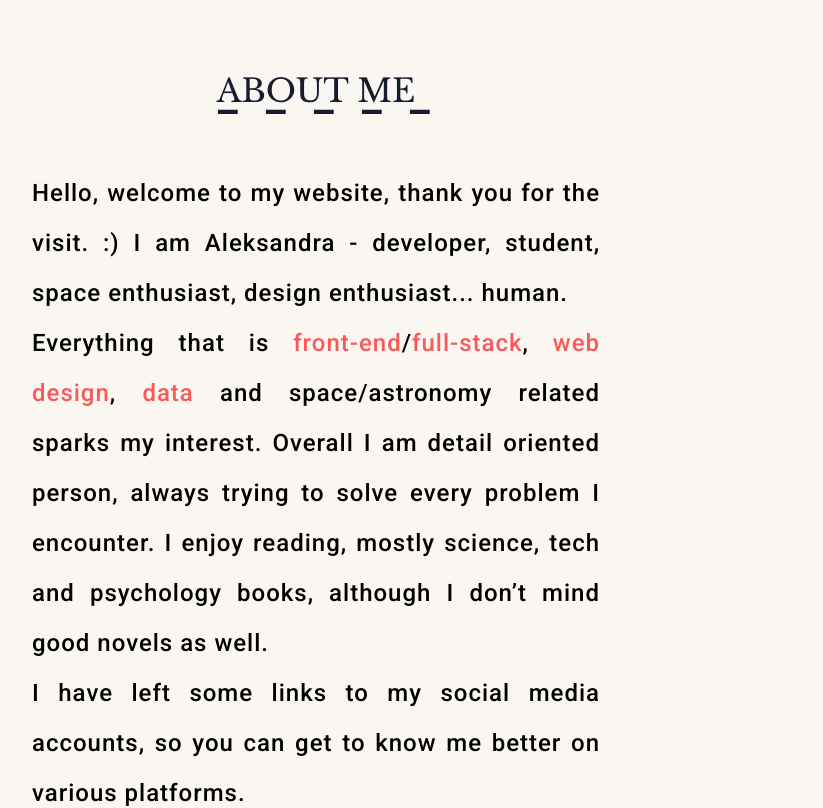
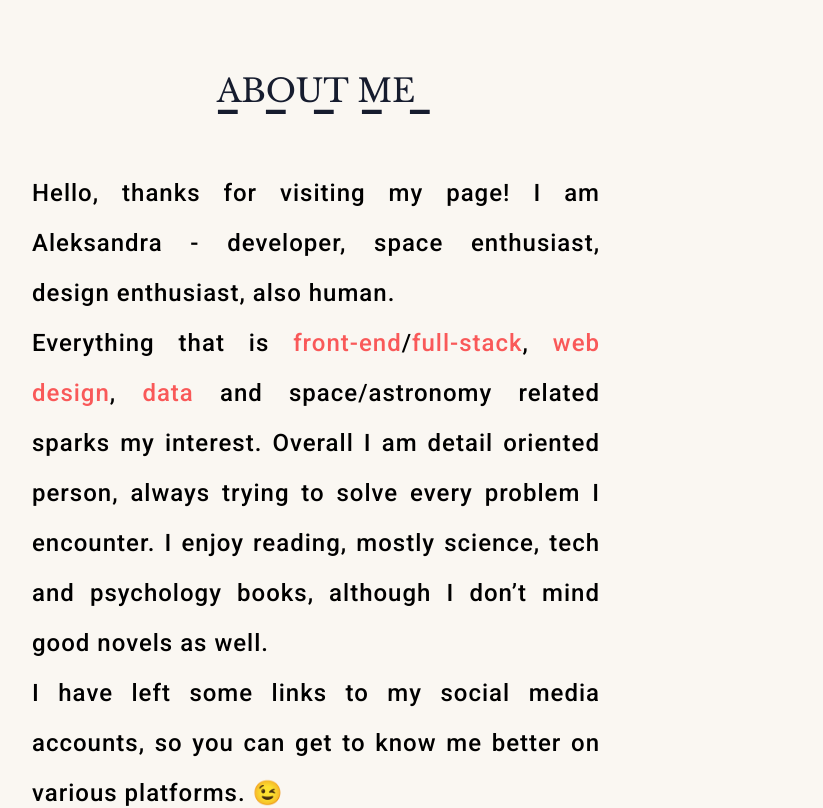
Before and after one commit to alexattt/personal-website-2, a plain HTML site: page index.html in a window 1280 px wide. Shown: the part 2020-2828 px from the top of the page, 196-1019 px from the left. Drawn offline with nearby package versions, Linux system fonts and the light colour scheme.

Commit message:
Update index.html

```diff
--- a/index.html
+++ b/index.html
@@ -59,13 +59,13 @@
       <div class="about-section">
         <h2 class="about-title">About me</h2>
         <p class="about-desc">
-          Hello, welcome to my website, thank you for the visit. :)
-          I am Aleksandra - developer, student, space enthusiast, design enthusiast... human. </br>
+          Hello, thanks for visiting my page!
+          I am Aleksandra - developer, space enthusiast, design enthusiast, also human. </br>
           Everything that is <span class="accent">front-end</span>/<span class="accent">full-stack</span>, <span class="accent">web design</span>,
           <span class="accent">data</span> and space/astronomy related sparks my interest.
           Overall I am detail oriented person, always trying to solve every problem I encounter.
           I enjoy reading, mostly science, tech and psychology books, although I don’t mind good novels as well. </br>
-          I have left some links to my social media accounts, so you can get to know me better on various platforms.
+          I have left some links to my social media accounts, so you can get to know me better on various platforms. 😉
         </p>
       </div>
       <div class="social-media-section flex-column">
```
